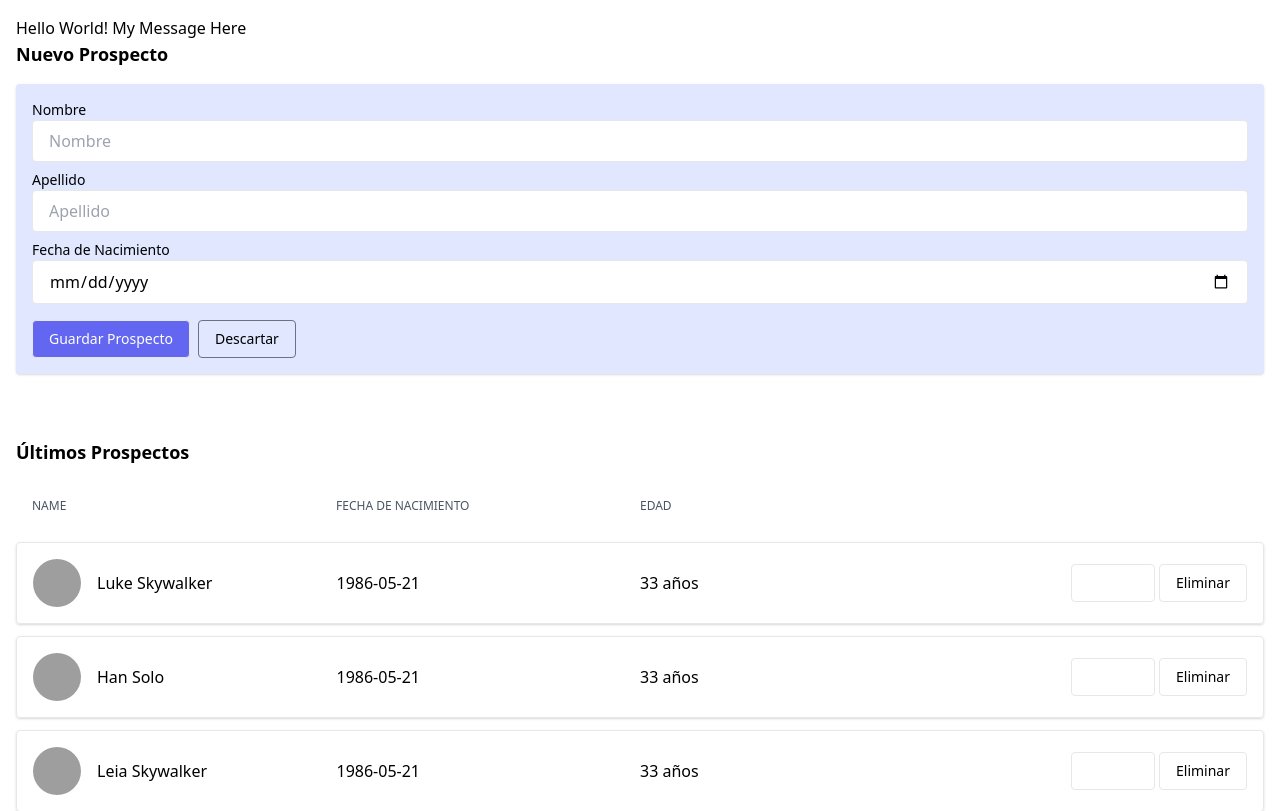
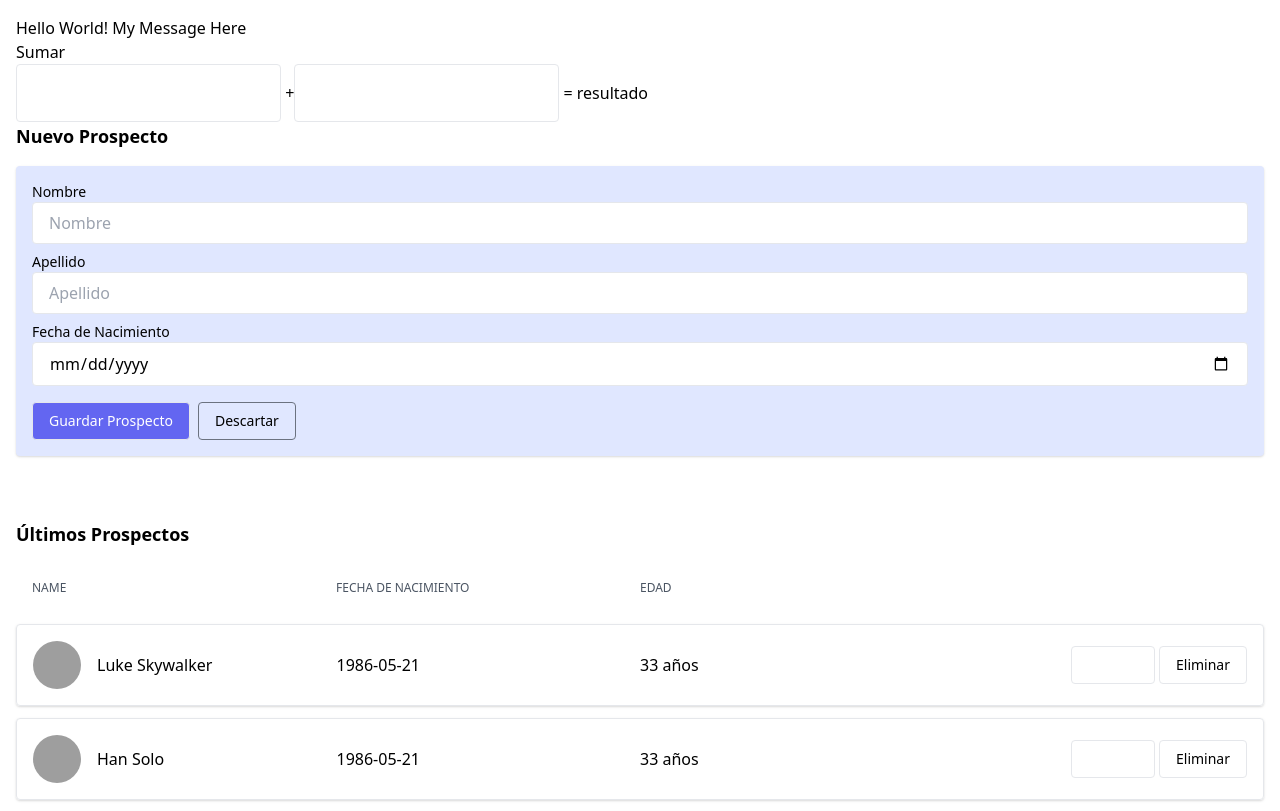
Before and after one commit to asantibanez/practicando-react-parte-1, a React (Create React App) app: page / in a window 1280 px wide. Shown: the top 811 px of the page. Built offline with nearby package versions, Linux system fonts and the light colour scheme; grey boxes are pictures that could not be loaded.

Commit message:
New component. New mounting point

```diff
--- a/public/index.html
+++ b/public/index.html
@@ -209,6 +209,8 @@
       </div>
     </div>
   </div>
+
+  <div id="other-root"></div>
 </div>
 
 </body>
--- a/src/App.js
+++ b/src/App.js
@@ -1,9 +1,14 @@
-import React from 'react';
+import React from 'react'
+import SumForm from './SumForm'
 
 function App(props) {
   return (
     <div>
-      Hello World! {props.message}
+
+        <p>Hello World! {props.message}</p>
+
+        <SumForm/>
+
     </div>
   );
 }
--- /dev/null
+++ b/src/SumForm.js
@@ -0,0 +1,14 @@
+import React from 'react'
+
+function SumForm() {
+    return (
+        <div>
+            <p>Sumar</p>
+            <input type={'number'} className={'border rounded p-4'}/> +
+            <input type={'number'} className={'border rounded p-4'}/> =
+            resultado
+        </div>
+    )
+}
+
+export default SumForm
--- a/src/index.js
+++ b/src/index.js
@@ -1,8 +1,14 @@
 import React from 'react'
 import ReactDOM from 'react-dom'
 import App from './App'
+import SumForm from './SumForm'
 
 ReactDOM.render(
     <App message={'My Message Here'}/>,
     document.getElementById("root")
 )
+
+ReactDOM.render(
+    <SumForm/>,
+    document.getElementById("other-root")
+)
```
